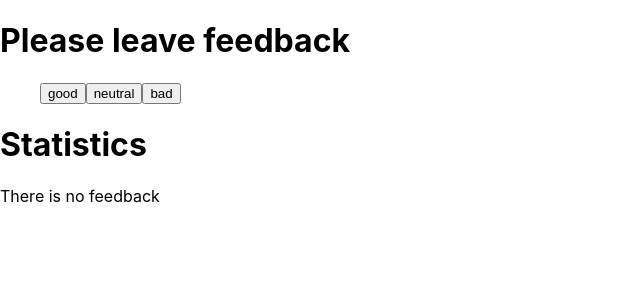
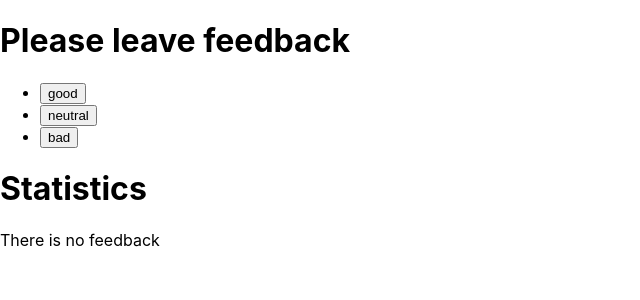
Before and after one commit to Sergii1975/goit-react-hw-02-feedback, a React (Create React App) app: page / in a window 1280 px wide. Shown: the top 300 px of the page, without its empty margins (0-640 px from the left). Built offline with nearby package versions, Linux system fonts and the light colour scheme.

Commit message:
Update FeedbackOptions.js

```diff
--- a/src/components/FeedbackVidget/FeedbackOptions.js
+++ b/src/components/FeedbackVidget/FeedbackOptions.js
@@ -6,13 +6,15 @@ const FeedbackOptions = ({ options, onLeaveFeedback }) => {
     <ul>
       {options.map(option => {
         return (
-          <button
+          <li>
+            <button
             type="button"
             onClick={() => onLeaveFeedback(option)}
-            key={option}
+           key={option}
           >
             {option}
           </button>
+          </li>
         );
       })}
     </ul>
```
